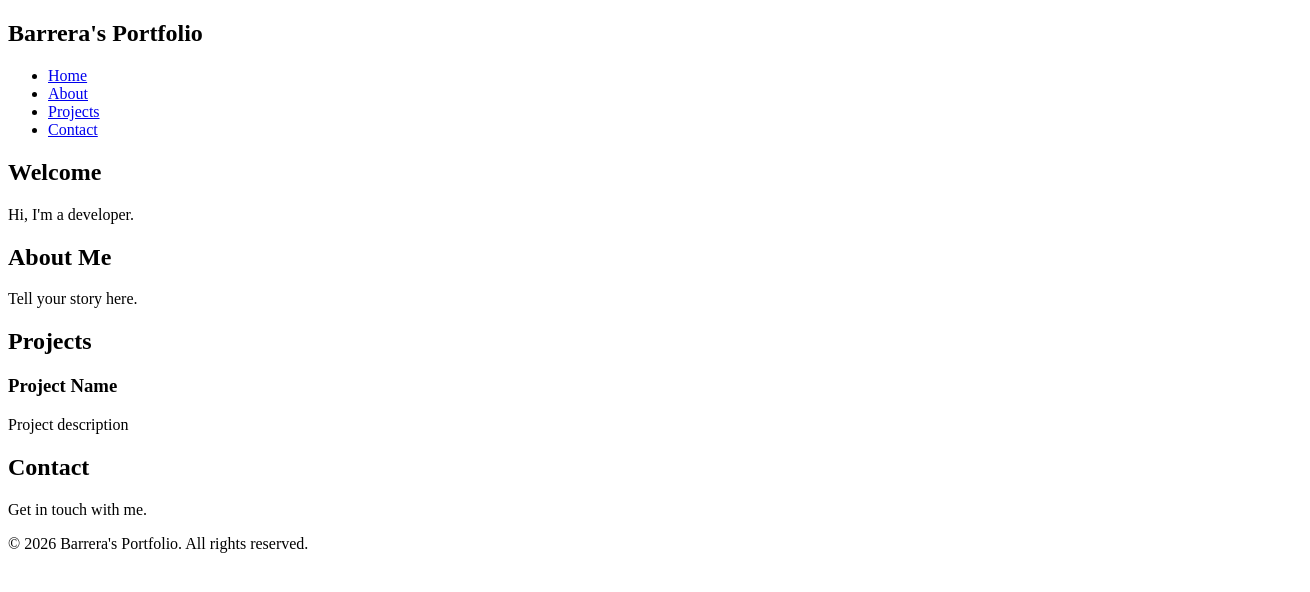
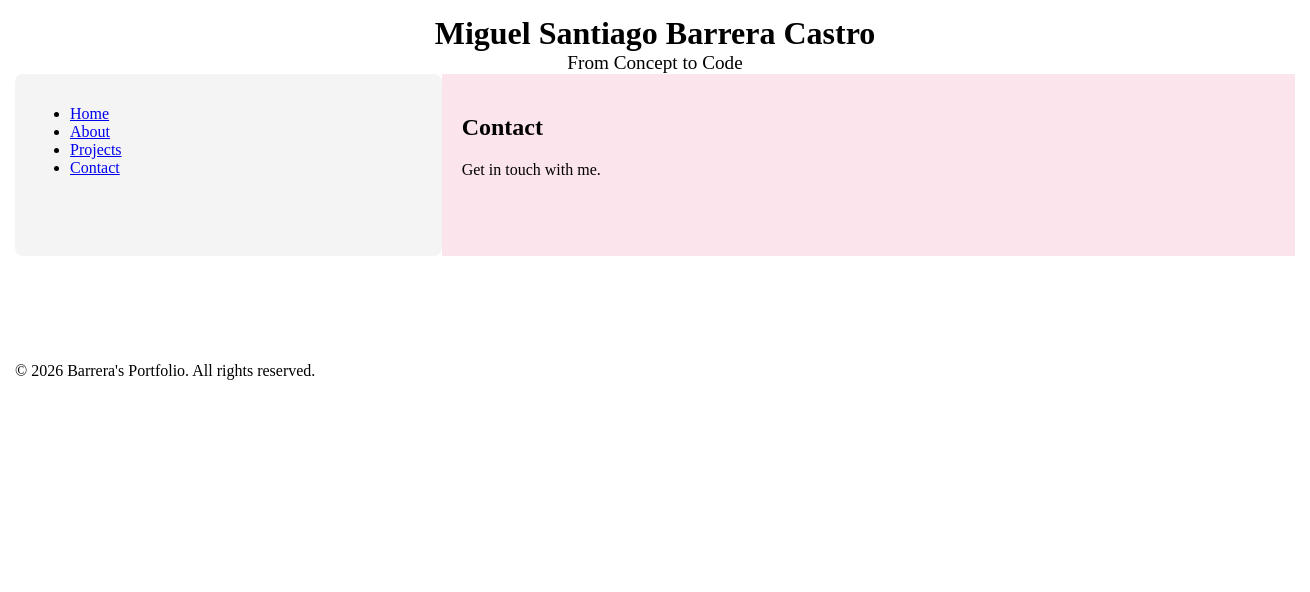
Before and after one commit to Entus01/Barrera-s-Portfolio, a plain HTML site: page Index.html in a window 1280 px wide. Shown: the whole page, 1310 px wide, since content can reach past the window. Drawn offline with Linux system fonts and the light colour scheme; files that its build step writes are made by us from their sources.

Commit message:
Refactor: editar los nombres de los archivos de estilos, agregar la hoja de estilos para las fuentes del archivo

```diff
--- a/Index.html
+++ b/Index.html
@@ -13,33 +13,34 @@
       content="Miguel Barrera, web developer, front-end development, back-end development, full stack, HTML, CSS, JavaScript, responsive design, Git, portfolio, web projects, software development, bilingual developer, English Spanish, international opportunities, adaptability, problem solving, technical expertise, coding portfolio"
     />
     <title>Miguel's PortFolio</title>
-    <link rel="stylesheet" href="./pages/styles.css">
+    <link rel="stylesheet" href="./page/styles.css" />
   </head>
-<body>
-    <header>
-        <nav>
-            <h1>Barrera's Portfolio</h1>
-            <ul>
+  <body class="body">
+    <header class="header">
+      <h1 class="header__user">Miguel Santiago Barrera Castro</h1>
+      <p class="header__description">From Concept to Code</p>
+    </header>
+
+    <main class="content">
+      <nav class="nav">
+        <ul class="nav__list">
           <li><a href="#home">Home</a></li>
           <li><a href="#about">About</a></li>
           <li><a href="#projects">Projects</a></li>
           <li><a href="#contact">Contact</a></li>
         </ul>
       </nav>
-    </header>
-
-    <main class="content">
-        <section id="home">
+      <section class="home" id="home">
         <h2>Welcome</h2>
         <p>Hi, I'm a developer.</p>
       </section>
 
-        <section id="about">
+      <section class="about" id="about">
         <h2>About Me</h2>
         <p>Tell your story here.</p>
       </section>
 
-        <section id="projects">
+      <section class="projects" id="projects">
         <h2>Projects</h2>
         <article>
           <h3>Project Name</h3>
@@ -47,7 +48,7 @@
         </article>
       </section>
 
-        <section id="contact">
+      <section class="contact" id="contact">
         <h2>Contact</h2>
         <p>Get in touch with me.</p>
       </section>
--- a/blocks/about.css
+++ b/blocks/about.css
@@ -0,0 +1,5 @@
+.about {
+    grid-area: content;
+    background-color: #fff3e0;
+    padding: 20px;
+}
--- /dev/null
+++ b/blocks/body.css
@@ -0,0 +1,6 @@
+.body {
+  margin: 0;
+  padding: 15px;
+  width: 100vw;
+  height: 100vh;
+}
--- a/blocks/contact.css
+++ b/blocks/contact.css
@@ -0,0 +1,5 @@
+.contact {
+    grid-area: content;
+    background-color: #fce4ec;
+    padding: 20px;
+}
--- a/blocks/content.css
+++ b/blocks/content.css
@@ -0,0 +1,9 @@
+.content {
+  display: grid;
+  grid-template-columns: repeat(3, 1fr);
+  grid-template-rows: repeat(3, 1fr);
+  grid-template-areas:
+    "nav content content"
+    "nav content content"
+    ". footer footer";
+}
--- a/blocks/footer.css
+++ b/blocks/footer.css
@@ -0,0 +1,7 @@
+.footer {
+    grid-area: footer;
+    background-color: #333;
+    color: white;
+    text-align: center;
+    padding: 10px;
+}
--- a/blocks/header.css
+++ b/blocks/header.css
@@ -0,0 +1,16 @@
+.header {
+    display: block;
+    justify-content: center;
+}
+
+.header__user {
+    font-size: 2rem;
+    text-align: center;
+    margin: 0;
+}
+
+.header__description {
+    font-size: 1.2rem;
+    text-align: center;
+    margin: 0;
+}
--- a/blocks/home.css
+++ b/blocks/home.css
@@ -0,0 +1,5 @@
+.home {
+    grid-area: content;
+    background-color: #e0f7fa;
+    padding: 20px;
+}
--- /dev/null
+++ b/blocks/nav.css
@@ -0,0 +1,6 @@
+.nav {
+    grid-area: nav;
+    background-color: #f4f4f4;
+    padding: 15px;
+    border-radius: 8px;
+}
--- a/blocks/projects.css
+++ b/blocks/projects.css
@@ -0,0 +1,5 @@
+.projects {
+    grid-area: content;
+    background-color: #f3e5f5;
+    padding: 20px;
+}
--- a/page/styles.css
+++ b/page/styles.css
@@ -1,10 +1,11 @@
 /*Importar los estilos para cada seccion del portafolio*/
 
 @import url("../blocks/about.css");
+@import url("../blocks/body.css");
 @import url("../blocks/contact.css");
 @import url("../blocks/content.css");
 @import url("../blocks/footer.css");
 @import url("../blocks/header.css");
 @import url("../blocks/home.css");
-@import url("../blocks/navigate.css");
+@import url("../blocks/nav.css");
 @import url("../blocks/projects.css");
```
Also changed, not shown: vendor/fonts.css (added, +17 -0 lines), blocks/navigate.css (deleted). Lines whose indentation alone changed are shown as unchanged.
